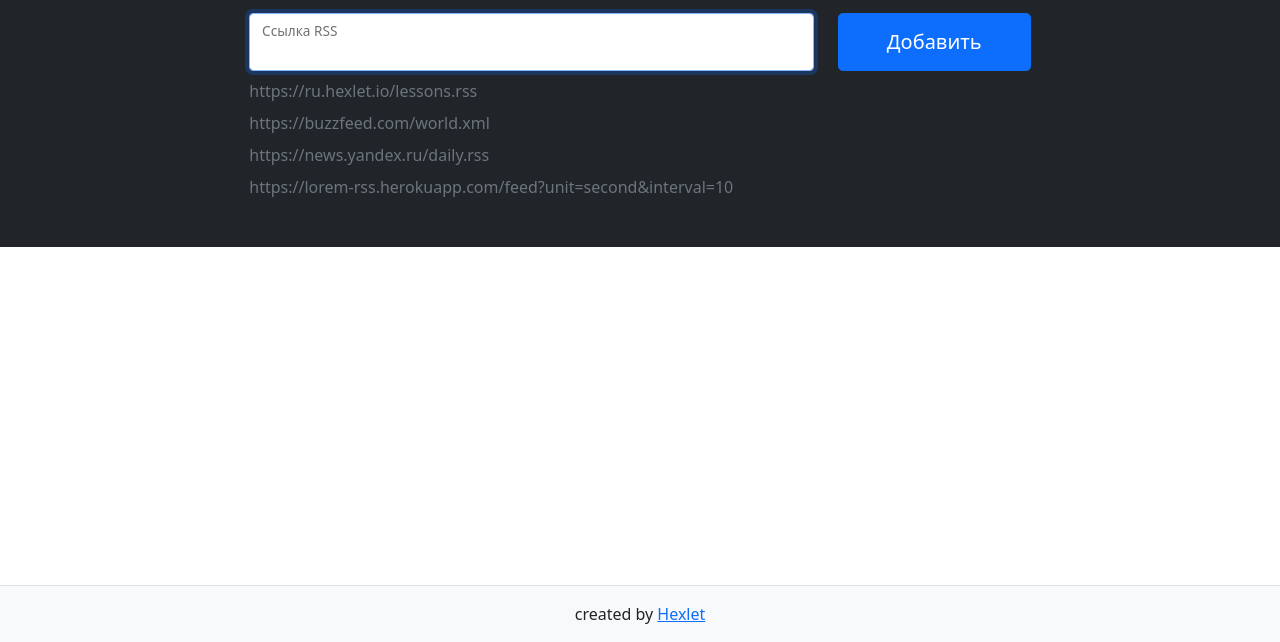
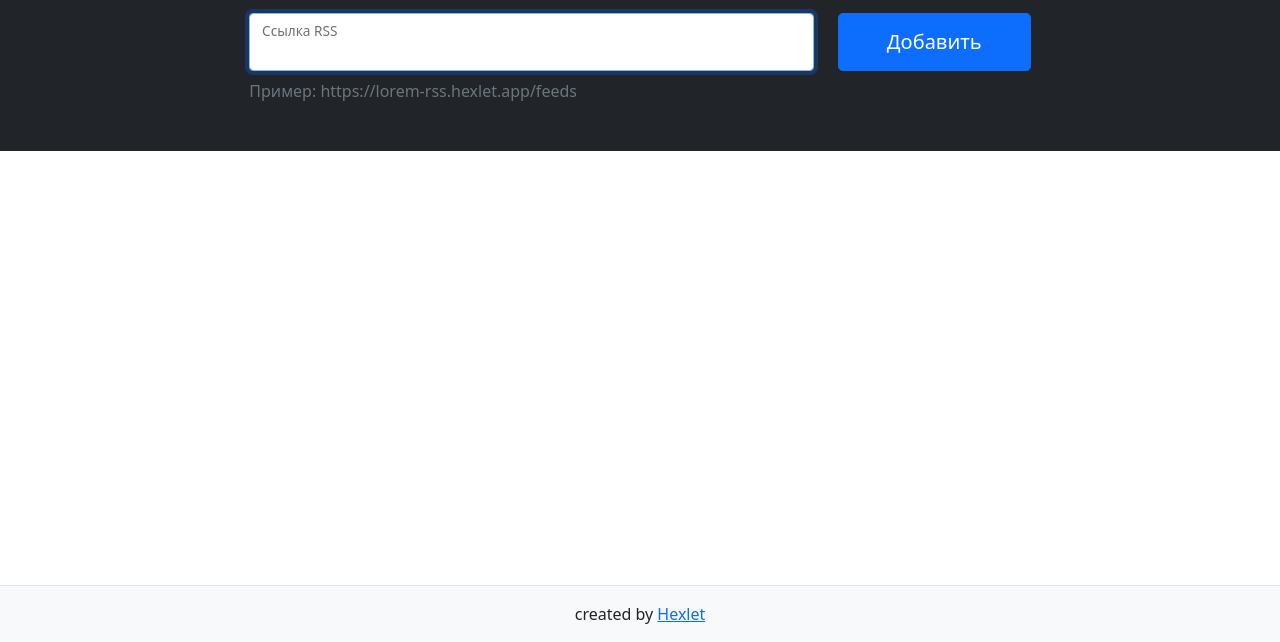
Before and after one commit to Calipso15/frontend-project-11, a website built with webpack: page index.html in a window 1280 px wide. Shown: the part 158-800 px from the top of the page. Built offline with nearby package versions, Linux system fonts and the light colour scheme; what on-change would draw is missing.

Commit message:
refactoring new project 2

```diff
--- a/index.html
+++ b/index.html
@@ -41,10 +41,7 @@
                 </div>
               </div>
             </form>
-            <p class="mt-2 mb-0 text-muted">https://ru.hexlet.io/lessons.rss</p>
-            <p class="mt-2 mb-0 text-muted">https://buzzfeed.com/world.xml</p>
-            <p class="mt-2 mb-0 text-muted">https://news.yandex.ru/daily.rss</p>
-            <p class="mt-2 mb-0 text-muted">https://lorem-rss.herokuapp.com/feed?unit=second&interval=10</p>
+            <p class="mt-2 mb-0 text-muted"> Пример: https://lorem-rss.hexlet.app/feeds</p>
             <p class="feedback m-0 position-absolute small"></p>
           </div>
         </div>
```
